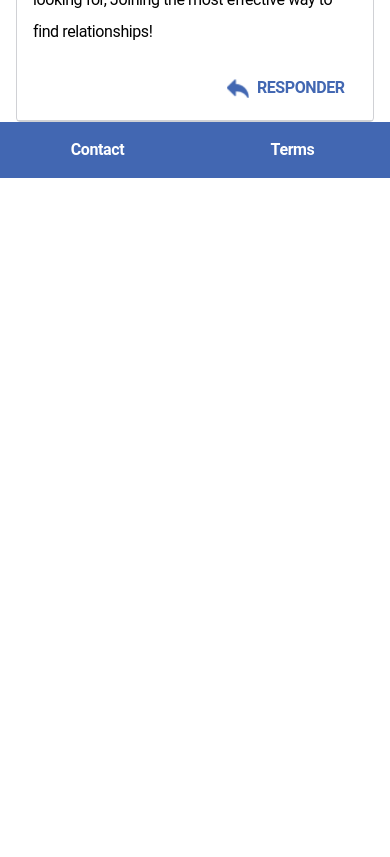
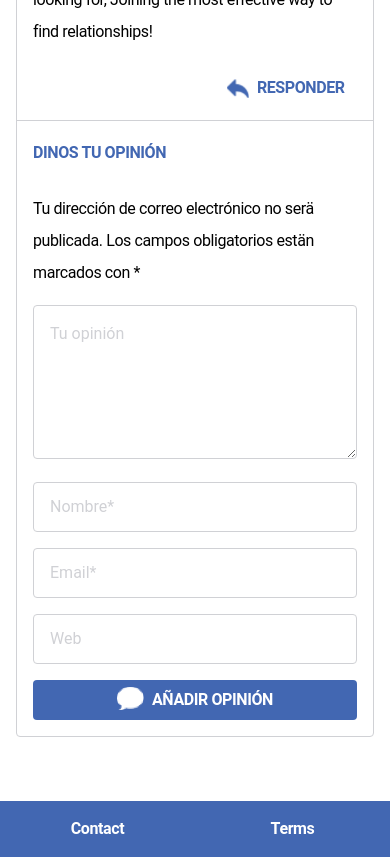
Before and after one commit to jhmandal/flirting-fe-rebuild, a Vue app: page / in a window 390 px wide. Shown: the part 2800-3657 px from the top of the page. Before the commit the page ends 2978 px from the top, so only its background shows below. Built offline with nearby package versions, Linux system fonts and the light colour scheme.

Commit message:
done coding MobileSingle design

```diff
--- a/src/components/views/Singular.vue
+++ b/src/components/views/Singular.vue
@@ -223,7 +223,10 @@
         <ul>
           <li class="border-b border-solid border-flgray-normal box-border">
             <div class="p-4 clearfix">
-              <span class="float-right text-flblue-light font-bold text-base leading-loose tracking-tight">#1</span>
+              <span
+                class="float-right text-flblue-light font-bold text-base leading-loose tracking-tight"
+                >#1</span
+              >
               <img
                 class="w-1/3"
                 src="../../assets/images/profile-pic.png"
@@ -260,7 +263,10 @@
           </li>
           <li class="border-b border-solid border-flgray-normal box-border">
             <div class="p-4 clearfix">
-              <span class="float-right text-flblue-light font-bold text-base leading-loose tracking-tight">#2</span>
+              <span
+                class="float-right text-flblue-light font-bold text-base leading-loose tracking-tight"
+                >#2</span
+              >
               <img
                 class="w-1/3"
                 src="../../assets/images/profile-pic.png"
@@ -296,10 +302,58 @@
             </div>
           </li>
         </ul>
-        <div></div>
+        <div class="p-4">
+          <h3
+            class="text-flblue-light font-bold text-base leading-loose tracking-tight uppercase"
+          >
+            Dinos tu opinión
+          </h3>
+          <br />
+          <p
+            class="text-black text-base font-normal leading-loose tracking-tight mb-4"
+          >
+            Tu dirección de correo electrónico no serä publicada. Los campos
+            obligatorios estän marcados con *
+          </p>
+          <form action="#">
+            <textarea
+              name="comments"
+              id="comments"
+              rows="5"
+              placeholder="Tu opinión"
+              class="w-full border border-solid rounded border-flgray-normal box-border p-4 mb-4 placeholder-flgray-normal"
+            ></textarea>
+            <input
+              type="text"
+              placeholder="Nombre*"
+              class="w-full border border-solid rounded border-flgray-normal box-border px-4 py-3 mb-4 placeholder-flgray-normal"
+            />
+            <input
+              type="email"
+              placeholder="Email*"
+              class="w-full border border-solid rounded border-flgray-normal box-border px-4 py-3 mb-4 placeholder-flgray-normal"
+            />
+            <input
+              type="url"
+              placeholder="Web"
+              class="w-full border border-solid rounded border-flgray-normal box-border px-4 py-3 mb-4 placeholder-flgray-normal"
+            />
+            <button
+              type="submit"
+              class="w-full rounded bg-flblue-light text-white font-bold text-base text-center tracking-tight uppercase py-2"
+            >
+              <img
+                class="w-1/12 inline-block -mt-1"
+                src="../../assets/images/msg-cloud.png"
+                alt="msg-cloud"
+              />
+              <span class="inline-block ml-2">añadir opinión</span>
+            </button>
+          </form>
+        </div>
       </div>
     </div>
-    <div class="w-full box-border">
+    <div class="w-full box-border mt-16">
       <div class="footer grid grid-cols-2 bg-flblue-light text-center py-4">
         <a
           class="inline-block text-white text-base tracking-tight font-bold lg:text-right lg:pr-10"
```
Also changed, not shown: src/assets/images/msg-cloud.png (added).
